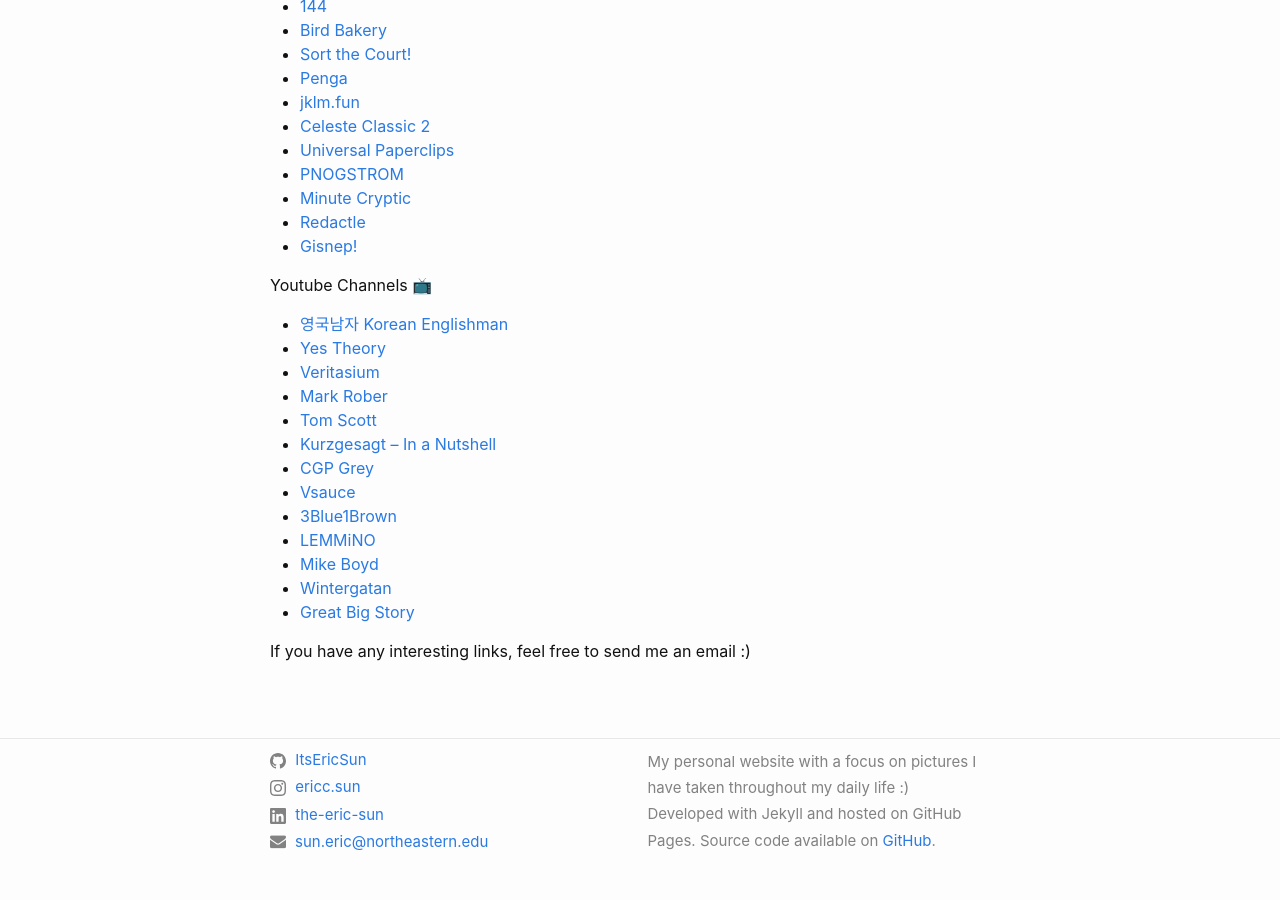
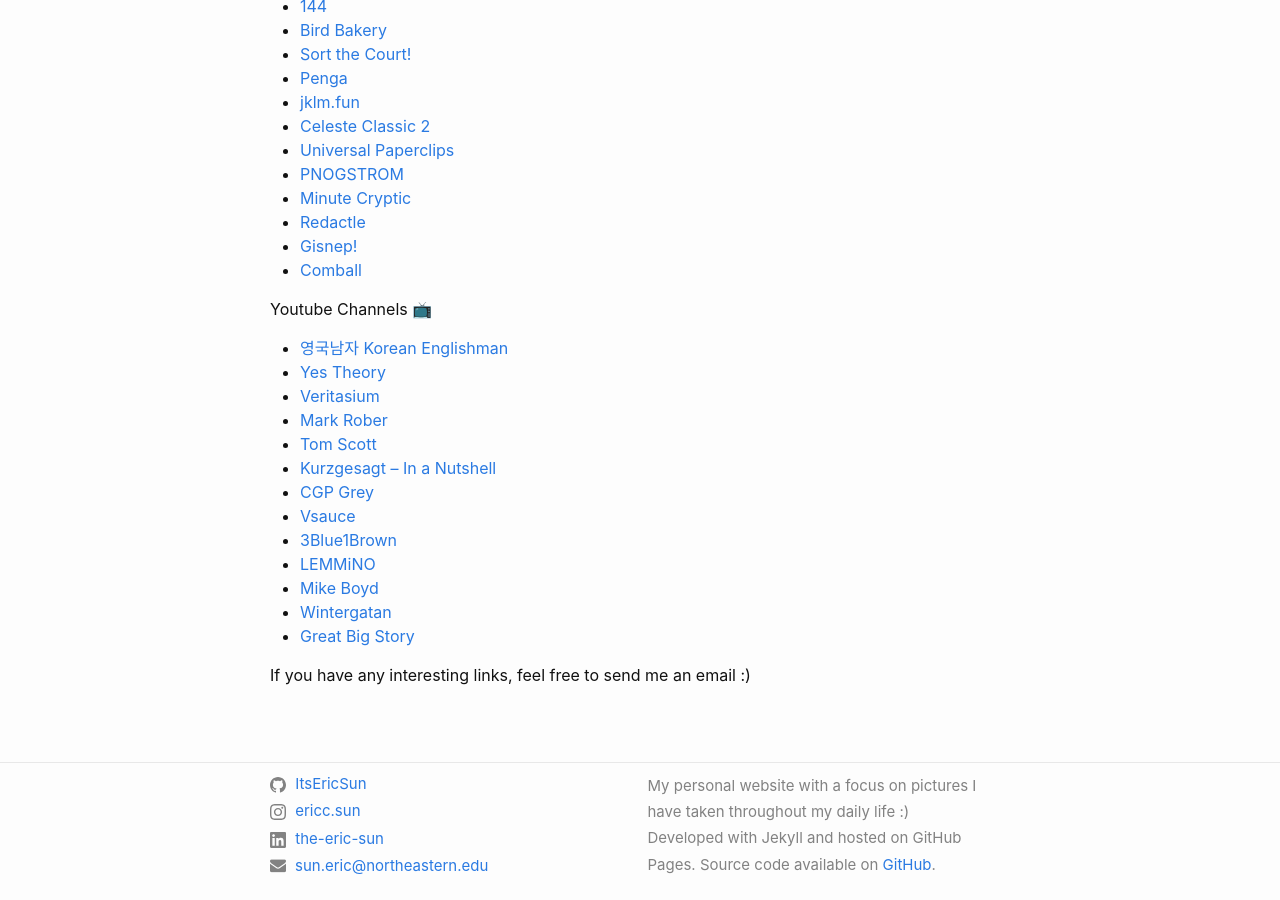
Before and after one commit to ItsEricSun/itsericsun.github.io, a Jekyll site: the page built from links.markdown, in a window 1280 px wide and 900 px high, scrolled down 1074 px. Built offline with Jekyll 4.4.1, drawn with Linux system fonts in a browser that asks for light colours; comment, search, counter and statistics services are not loaded.

Commit message:
add game link

```diff
--- a/links.markdown
+++ b/links.markdown
@@ -52,6 +52,7 @@
 - [Minute Cryptic](https://www.minutecryptic.com)
 - [Redactle](https://redactle.net)
 - [Gisnep!](https://gisnep.com)
+- [Comball](https://erayzesen.itch.io/comball)
 
 Youtube Channels 📺
 - [영국남자 Korean Englishman](https://www.youtube.com/@koreanenglishman)
```
